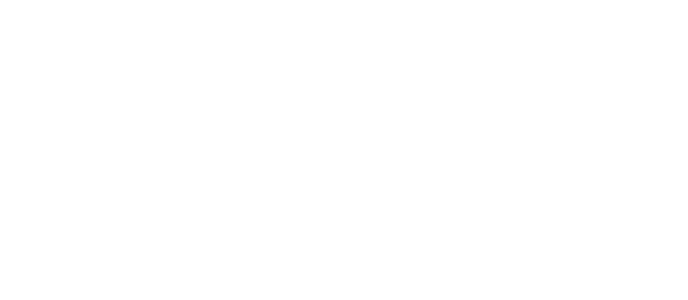
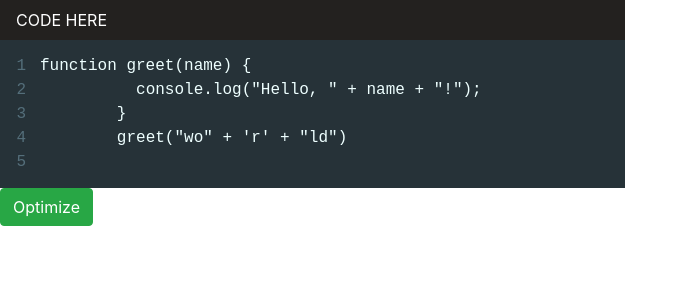
Before and after one commit to varunkumarnr/DevCI, a React (Create React App) app: page /optimizer in a window 1280 px wide. Shown: the top 300 px of the page, without its empty margins (0-688 px from the left). Built offline with nearby package versions, Linux system fonts and the light colour scheme.

Commit message:
optimizer

```diff
--- a/package.json
+++ b/package.json
@@ -19,6 +19,7 @@
     "react-dom": "^17.0.2",
     "react-router-dom": "^5.2.0",
     "react-scripts": "4.0.3",
+    "terser": "^5.7.0",
     "web-vitals": "^1.0.1"
   },
   "scripts": {
--- a/src/Routes.js
+++ b/src/Routes.js
@@ -5,6 +5,7 @@ import Editor from "./pages/Editor";
 import { Home } from "./pages/Home";
 import WhilteBoard from "./pages/WhilteBoard";
 import { Visulizer } from "./pages/Visulizer";
+import { OptimizerPage } from "./pages/OptimizerPage";
 export const Routes = () => {
   return (
     <Router>
@@ -13,6 +14,7 @@ export const Routes = () => {
       <Route path='/compiler' component={Compiler}></Route>
       <Route path='/board' component={WhilteBoard}></Route>
       <Route path='/Visulizer' component={Visulizer}></Route>
+      <Route path='/optimizer' component={OptimizerPage}></Route>
     </Router>
   );
 };
--- a/src/components/Compiler/CodeCompiler.js
+++ b/src/components/Compiler/CodeCompiler.js
@@ -30,11 +30,9 @@ export const CodeCompiler = ({ displayName, language, value, onChange }) => {
   // const dispalynameChange = (displayName) => {
   //   onChange(displayName);
   // };
-
   return (
     <div>
       <div className='editor-title'>CODE HERE</div>
-
       <ControlledEditor
         onBeforeChange={handleChange}
         value={value}
--- /dev/null
+++ b/src/components/Optimizer/Optimizer.js
@@ -0,0 +1,29 @@
+import React from "react";
+import "codemirror/lib/codemirror.css";
+import "codemirror/theme/material.css";
+import "codemirror/theme/material.css";
+import { Controlled as ControlledEditor } from "react-codemirror2";
+
+export const Optimizer = ({ displayName, language, value, onChange }) => {
+  const handleChange = (editor, data, value) => {
+    onChange(value);
+  };
+  return (
+    <div>
+      <div className='editor-title'>CODE HERE</div>
+      <ControlledEditor
+        onBeforeChange={handleChange}
+        value={value}
+        className='code-mirror-wrapper'
+        options={{
+          lineWrapping: true,
+          lint: true,
+          mode: language,
+          lineNumbers: true,
+          theme: "material",
+          autoCloseBrackets: true,
+        }}
+      />
+    </div>
+  );
+};
--- a/src/components/codecompiler/Compiler.js
+++ b/src/components/codecompiler/Compiler.js
@@ -4,7 +4,8 @@ import "codemirror/lib/codemirror.css";
 import "codemirror/theme/material.css";
 
 import "codemirror/mode/xml/xml";
-import "codemirror/mode/javascript/javascript";
+import "codemirror/lib/codemirror.css";
+import "codemirror/theme/material.css";
 import "codemirror/mode/css/css";
 
 import { Controlled as ControlledEditor } from "react-codemirror2";
--- a/src/pages/Optimizer.js
+++ /dev/null
@@ -1,5 +0,0 @@
-import React from "react";
-
-export const Optimizer = () => {
-  return <div></div>;
-};
--- /dev/null
+++ b/src/pages/OptimizerPage.js
@@ -0,0 +1,67 @@
+import React, { useEffect, useState } from "react";
+import useLocalStorage from "../components/hooks/useLocalStorage";
+import { minify } from "terser";
+import { Optimizer } from "../components/Optimizer/Optimizer";
+export const OptimizerPage = () => {
+  const [code, setCode] = useLocalStorage("OPTCODE", "");
+  // const [temp, setTemp] = useState("");
+  const OptimizerCode = async () => {
+    if (code === "") {
+      setCode(
+        `
+      function greet(name) {
+        console.log("Hello, " + name + "!");
+      }
+      greet("wo" + 'r' + "ld")
+      `.trim() + "\n"
+      );
+      console.log(code, "empty");
+    } else {
+      var result = await minify(code);
+      if (result.error !== undefined) {
+        console.log(result.error, "this");
+      } else {
+        console.log(result.code);
+      }
+    }
+    document.getElementById("runbtn").innerHTML = "Optimize";
+  };
+  const Submit = () => {
+    const i = document.getElementById("runbtn");
+    i.innerHTML = "optimizing...";
+    OptimizerCode();
+  };
+  return (
+    <div className='row'>
+      <div className='col-xs-12 col-sm-12 col-md-6'>
+        <div className='top-panel'>
+          <Optimizer
+            langauge='javaScript'
+            displayName='Optimzer'
+            value={
+              code === ""
+                ? `
+        function greet(name) {
+          console.log("Hello, " + name + "!");
+        }
+        greet("wo" + 'r' + "ld")
+        `.trim() + "\n"
+                : code
+            }
+            onChange={setCode}
+          />
+        </div>
+        <button
+          id='runbtn'
+          className='btn btn-success'
+          type='button'
+          onClick={() => {
+            Submit();
+          }}
+        >
+          Optimize
+        </button>
+      </div>
+    </div>
+  );
+};
--- a/src/pages/WhilteBoard.js
+++ b/src/pages/WhilteBoard.js
@@ -1,7 +1,6 @@
 import React, { useState, useEffect } from "react";
 import "../Styles/Board.css";
 import { Controls } from "../components/WhiteBoard/Controls";
-
 function WhiteBoard() {
   const canvasRef = React.useRef(null);
   const parentRef = React.useRef(null);
@@ -11,16 +10,13 @@ function WhiteBoard() {
   const [position, setPosition] = useState({ x: 0, y: 0 });
   const [color, setColor] = useState("#000000");
   const [erase, setEraseState] = useState(false);
-
   useEffect(() => {
     let canv = canvasRef.current;
     canv.width = parentRef.current.offsetWidth;
     canv.height = parentRef.current.offsetHeight;
-
     let canvCtx = canv.getContext("2d");
     setCtx(canvCtx);
   }, [ctx]);
-
   function handleMouseDown(e) {
     setDrawing(true);
     let offset = canvasRef.current.getBoundingClientRect();
```
Also changed, not shown: src/components/Optimizer/Optimized.js (added), src/components/ascii/ascii.css (deleted), 1 other file (tests, documents, lock files or other folders).
